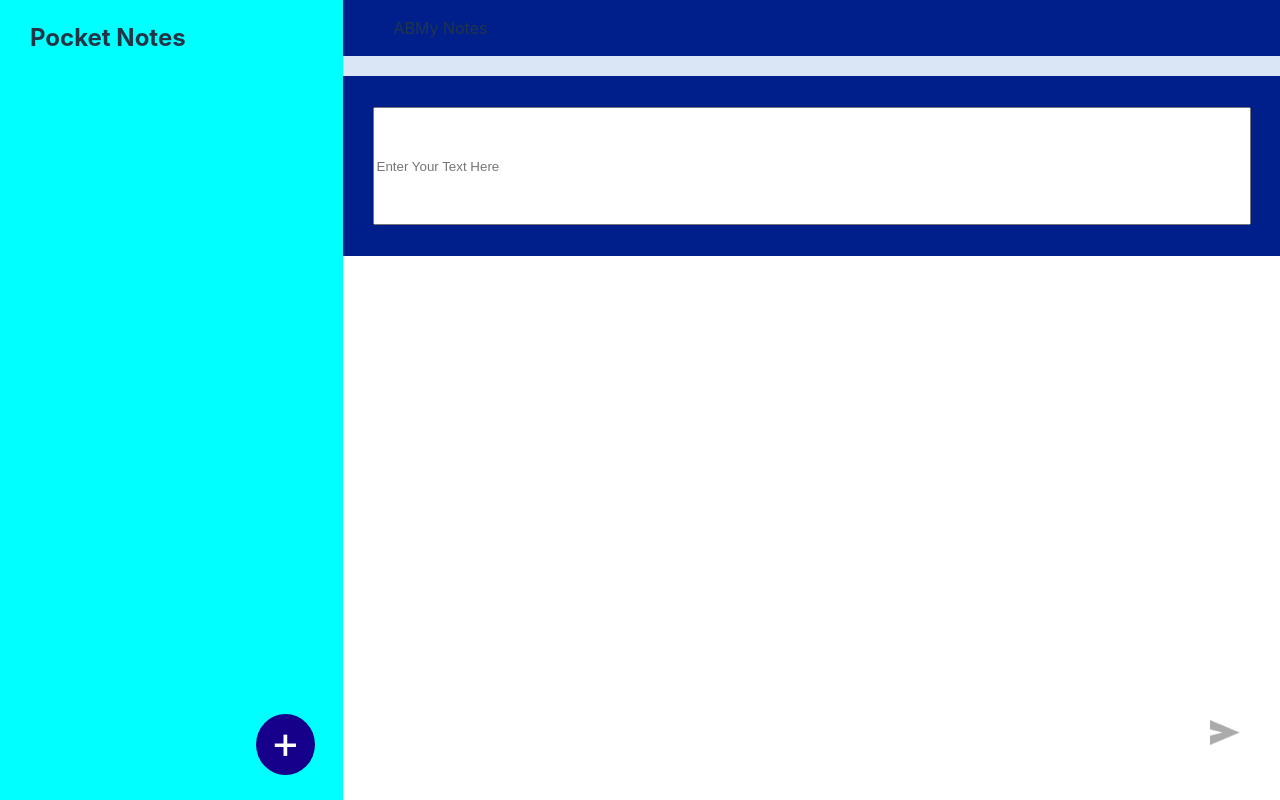
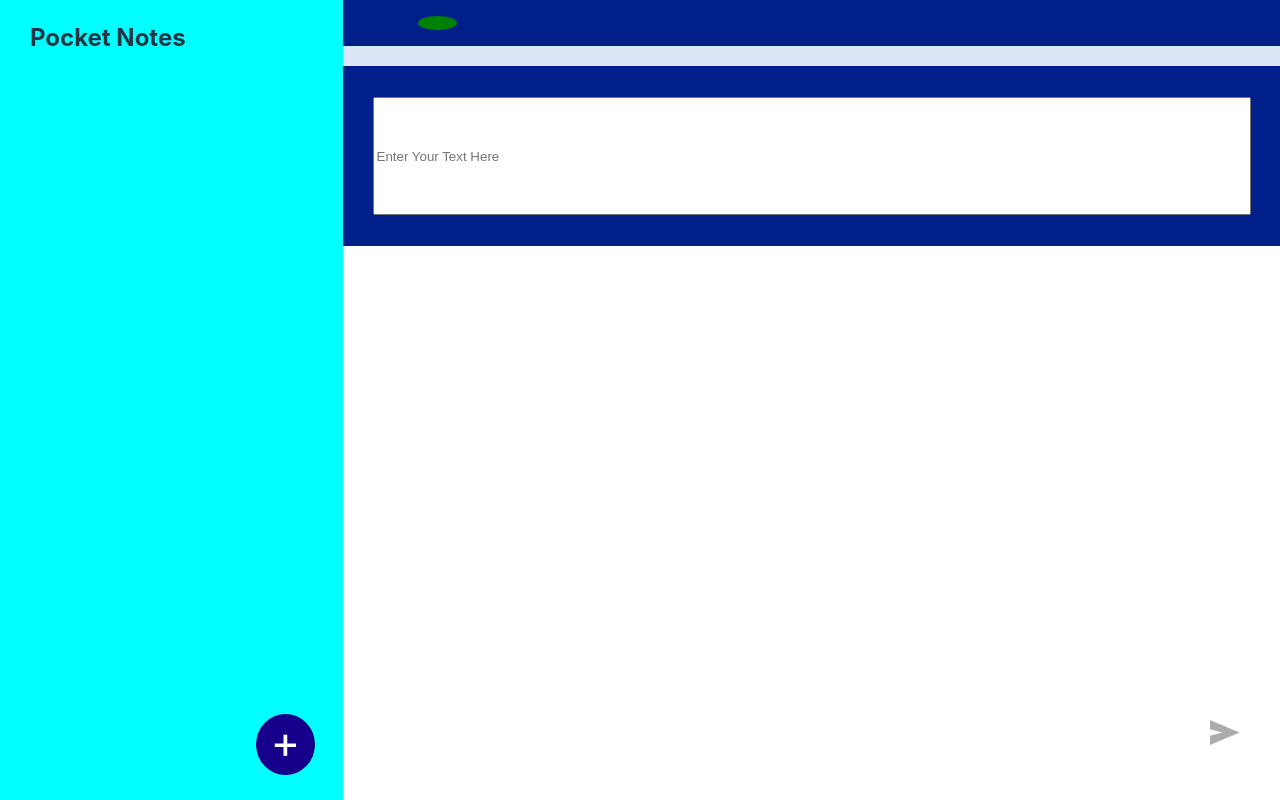
Before and after one commit to ajay7906/Reactproject, a React (Vite) app in the folder notesapp/: page / in a window 1280 px wide. Built offline with nearby package versions, Linux system fonts and the light colour scheme.

Commit message:
complete group selection

```diff
--- a/notesapp/src/components/colorlistpop/ColorListpop.jsx
+++ b/notesapp/src/components/colorlistpop/ColorListpop.jsx
@@ -4,10 +4,16 @@ import { ColorContext } from '../../context/ColorContext';
 
 function ColorListpop({ isOpen, onClose }) {
     const { groupSelected } = useContext(ColorContext);
+
     const [groupName, setGroupName] = useState('');
     const [currentId, setCurrentId] = useState(0);
     const [selectedColor, setSelectedColor] = useState();
     const colors = ['#B38BFA', '#FF79F2', '#43E6FC', '#F19576', '#0047FF', '#6691FF'];
+    const nameParts = groupName.split(' ');
+    const initials =
+        nameParts.length >= 2
+            ? nameParts[0].charAt(0).toUpperCase() + nameParts[1].charAt(0).toUpperCase()
+            : groupName.charAt(0).toUpperCase();
 
     const modalRef = useRef();
 
@@ -16,11 +22,13 @@ function ColorListpop({ isOpen, onClose }) {
         const newGroup = {
             name: groupName,
             color: selectedColor,
-            id:currentId
+            id: currentId,
+            short:initials
+
         };
-        console.log(currentId);
+
         setCurrentId(currentId + 1);
-        console.log(newGroup);
+
         groupSelected(newGroup);
         onClose();
     };
--- a/notesapp/src/components/group/Group.jsx
+++ b/notesapp/src/components/group/Group.jsx
@@ -4,10 +4,10 @@ import ColorListpop from '../colorlistpop/ColorListpop';
 import './group.css'
 import { ColorContext } from '../../context/ColorContext';
 function Group({ name }) {
-    const { groupName } = useContext(ColorContext);
+    const { groupName, setSelectedGroup, selectedGroup } = useContext(ColorContext);
 
 
-    //console.log(groupName);
+
     const [isPopupOpen, setIsPopupOpen] = useState(false);
     //handle on click button
     const handleButtonClick = () => {
@@ -16,13 +16,9 @@ function Group({ name }) {
     const handleClosePopup = () => {
         setIsPopupOpen(false);
     };
-    const nameParts = name.split(' ');
 
     // Get the first letter of the first name and the first letter of the last name
-    const initials =
-        nameParts.length >= 2
-            ? nameParts[0].charAt(0).toUpperCase() + nameParts[1].charAt(0).toUpperCase()
-            : name.charAt(0).toUpperCase();
+
     return (
         <div className='main'>
             <h2>Pocket Notes</h2>
@@ -30,8 +26,8 @@ function Group({ name }) {
                 <div className='group-info'>
                     {
                         groupName.map((group, index) => (
-                            <div key={index} className="groups">
-                                <p style={{ background: `${group.color}` }} className="short">{initials}</p>
+                            <div key={index} className="groups" onClick={()=> setSelectedGroup(group)} >
+                                <p style={{ background: `${group.color}` }} className="short">{group.short}</p>
                                 <p>{group.name}</p>
                             </div>
 
--- a/notesapp/src/components/groupnotes/GroupNotes.jsx
+++ b/notesapp/src/components/groupnotes/GroupNotes.jsx
@@ -1,33 +1,56 @@
-import { useState } from "react"
+import { useContext, useState } from "react"
 import './groupnotes.css'
 import SendButton from '../../assets/send.png'
-
+import { ColorContext } from "../../context/ColorContext";
 function GroupNotes() {
+  const { groupName, selectedGroup, addNote } = useContext(ColorContext);
+  console.log(selectedGroup);
   const [inputValue, setInputValue] = useState('');
   const [contentList, setContentList] = useState([]);
+
   const handleInputChange = (e) => {
     setInputValue(e.target.value);
   };
 
   const handleSendClick = () => {
+    console.log(selectedGroup);
     if (inputValue.trim() !== '') {
+      addNote(groupName, contentList)
       setContentList((prevContentList) => [...prevContentList, inputValue]);
       setInputValue(''); // Clear the input after sending
     }
   };
 
+
+
   return (
     <div className="main-part">
       <div className="top-part">
-        <p>AB</p>
-        <p>My Notes</p>
+        {/*
+          groupName.map((group, index) => (
+            <div key={index} className="groups">
+              <p style={{ background: `${group.color}` }} className="short">{group.short}</p>
+              <p>{group.name}</p>
+            </div>
+
+
+          )) */
+
+        }
+        <div className="groups">
+          <p style={{ background: `${selectedGroup?.color}` }} className="short">{selectedGroup?.short}</p>
+          <p>{selectedGroup?.name}</p>
+
+        </div>
+
 
       </div>
       <div className="all-content">
+
         <div className="content-data">
           {
-            contentList.map((content, index) =>(
-              <p  key={index}>{content}</p>
+            contentList.map((content, index) => (
+              <p key={index}>{content}</p>
             ))
 
           }
--- a/notesapp/src/context/ColorContext.jsx
+++ b/notesapp/src/context/ColorContext.jsx
@@ -5,18 +5,19 @@ const ColorContext = createContext();
 
 
 const ColorProvider = ({ children }) => {
-  // const [selectedColor, setSelectedColor] = useState(null);
+   const [selectedGroup, setSelectedGroup] = useState(null);
   const [groupName, setGroupName] = useState([]);
+  const [notes, setNotes] = useState([]);
 
   const groupSelected = (group) =>{
     setGroupName((prevGroup) =>[...prevGroup, group])
   }
- /* const setSelected = (color) => {
-    setSelectedColor(color);
-  }; */
+  const addNote = (group, content) => {
+    setNotes((prevNotes) => [...prevNotes, { group, content }]);
+  };
 
   return (
-    <ColorContext.Provider value={{  groupSelected, groupName }}>
+    <ColorContext.Provider value={{ selectedGroup, notes,addNote, setSelectedGroup, groupSelected, groupName }}>
       {children}
     </ColorContext.Provider>
   );
```
Lines whose indentation alone changed are shown as unchanged.
